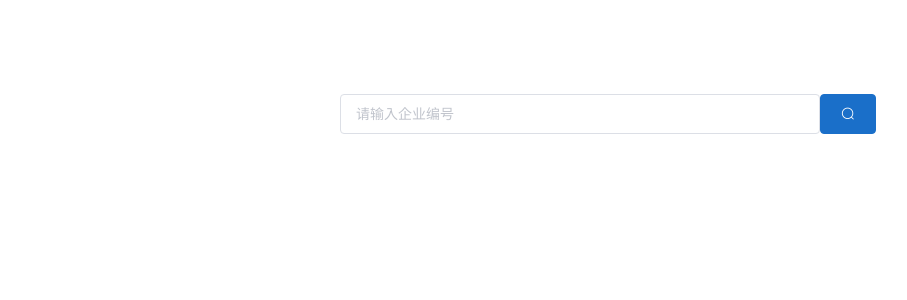
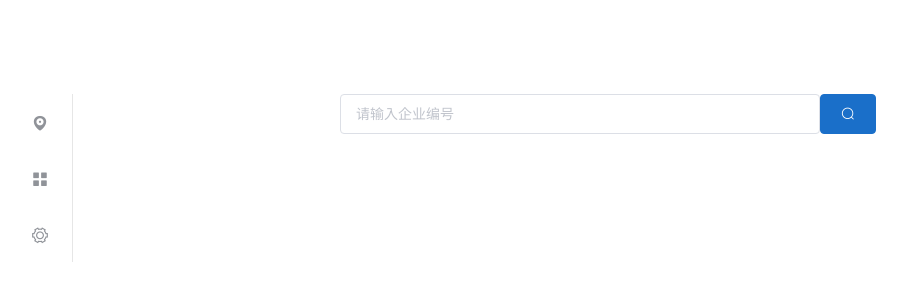
Before and after one commit to PHEOBE404/corpse2, a Vue app: page /#/companysearch in a window 1280 px wide. Shown: the part 156-456 px from the top of the page, without its empty margins (0-907 px from the left). Built offline with nearby package versions, Linux system fonts and the light colour scheme.

Commit message:
updata20200202

```diff
--- a/src/components/CompanySearch.vue
+++ b/src/components/CompanySearch.vue
@@ -3,6 +3,40 @@
 <!--      <div class="header">-->
 <!--        <span>返回</span>-->
 <!--      </div>-->
+<!--      <el-radio-group v-model="isCollapse" style="margin-bottom: 20px;">-->
+<!--        <el-radio-button :label="false">展开</el-radio-button>-->
+<!--        <el-radio-button :label="true">收起</el-radio-button>-->
+<!--      </el-radio-group>-->
+      <div class="menubar">
+      <el-menu default-active="1-4-1" class="el-menu-vertical-demo" @open="handleOpen" @close="handleClose" :collapse="isCollapse">
+        <el-submenu index="1">
+          <template slot="title">
+            <i class="el-icon-location"></i>
+            <span slot="title">导航一</span>
+          </template>
+          <el-menu-item-group>
+            <span slot="title">分组一</span>
+            <el-menu-item index="1-1">选项1</el-menu-item>
+            <el-menu-item index="1-2">选项2</el-menu-item>
+          </el-menu-item-group>
+          <el-menu-item-group title="分组2">
+            <el-menu-item index="1-3">选项3</el-menu-item>
+          </el-menu-item-group>
+          <el-submenu index="1-4">
+            <span slot="title">选项4</span>
+            <el-menu-item index="1-4-1">选项1</el-menu-item>
+          </el-submenu>
+        </el-submenu>
+        <el-menu-item index="2">
+          <i class="el-icon-menu"></i>
+          <span slot="title">导航二</span>
+        </el-menu-item>
+        <el-menu-item index="3">
+          <i class="el-icon-setting"></i>
+          <span slot="title">导航三</span>
+        </el-menu-item>
+      </el-menu>
+      </div>
       <div class="sear_input"  v-if="show_item">
         <el-input placeholder="请输入企业编号" v-model="select_key" class="input-with-select" style="width: 80%">
 
@@ -71,6 +105,7 @@
         name: "CompanySearch",
       data(){
           return{
+            isCollapse: true,
             select_tpye:'',
             select_key:'',
             show_item:!false,
@@ -93,6 +128,12 @@
           }
       },
       methods:{
+        handleOpen(key, keyPath) {
+          console.log(key, keyPath);
+        },
+        handleClose(key, keyPath) {
+          console.log(key, keyPath);
+        },
         isCorpse(scope){
           // console.log(scope.row)
           if (scope.row.warn=='1') {
@@ -117,6 +158,13 @@
 </script>
 
 <style scoped>
+  .menubar{
+    float: left;
+  }
+  .el-menu-vertical-demo:not(.el-menu--collapse) {
+    width: 200px;
+    min-height: 400px;
+  }
 .sear_input{
   width: 600px;
   margin: 250px auto;
--- a/src/components/Home.vue
+++ b/src/components/Home.vue
@@ -3,8 +3,9 @@
       <div class="footer" >
         <img src="../assets/logo.png" width="40px">  <span style="font-family: '微软雅黑';font-size: 20px">探·僵局查询系统</span>
       <div style="float: right;margin-right: 50px">
-        <el-button type="text">退出</el-button>
-        <span>2020年2月2日</span>
+        <span style="color:#186EC5 ;font-size: 14px;margin-right: 20px">2020年2月2日</span>
+
+        <el-button type="text" icon="el-icon-delete">退出</el-button>
       </div>
       </div>
       <div class="list">
@@ -73,13 +74,14 @@
 <style scoped>
 .footer{
   /*width: 900px;*/
+  margin-left: 50px;
 }
   .body{
     width: 100%;
     /*background-color: #5daf34;*/
     height: 900px;
     margin: 0px auto;
-    background-image: url("../assets/back.png");
+    /*background-image: url("../assets/back.png");*/
     background-repeat:no-repeat;
     background-position:center;
   }
```
